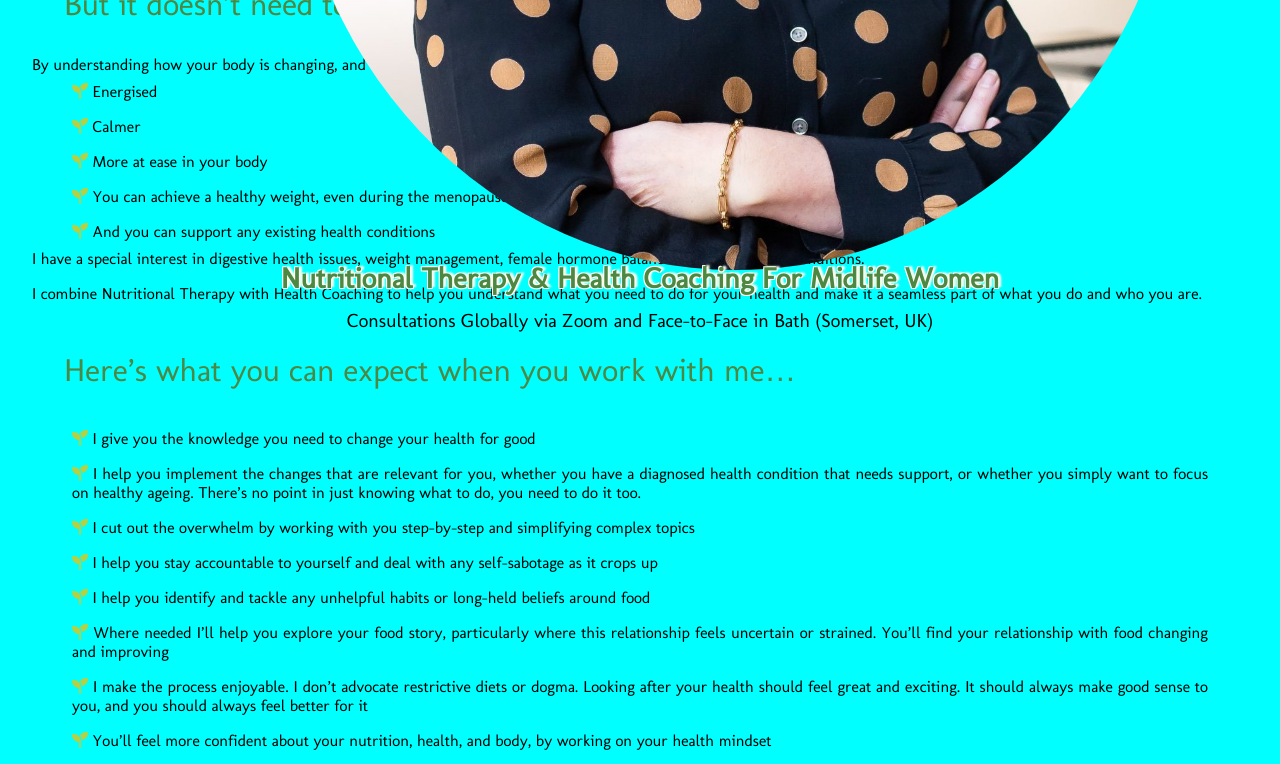
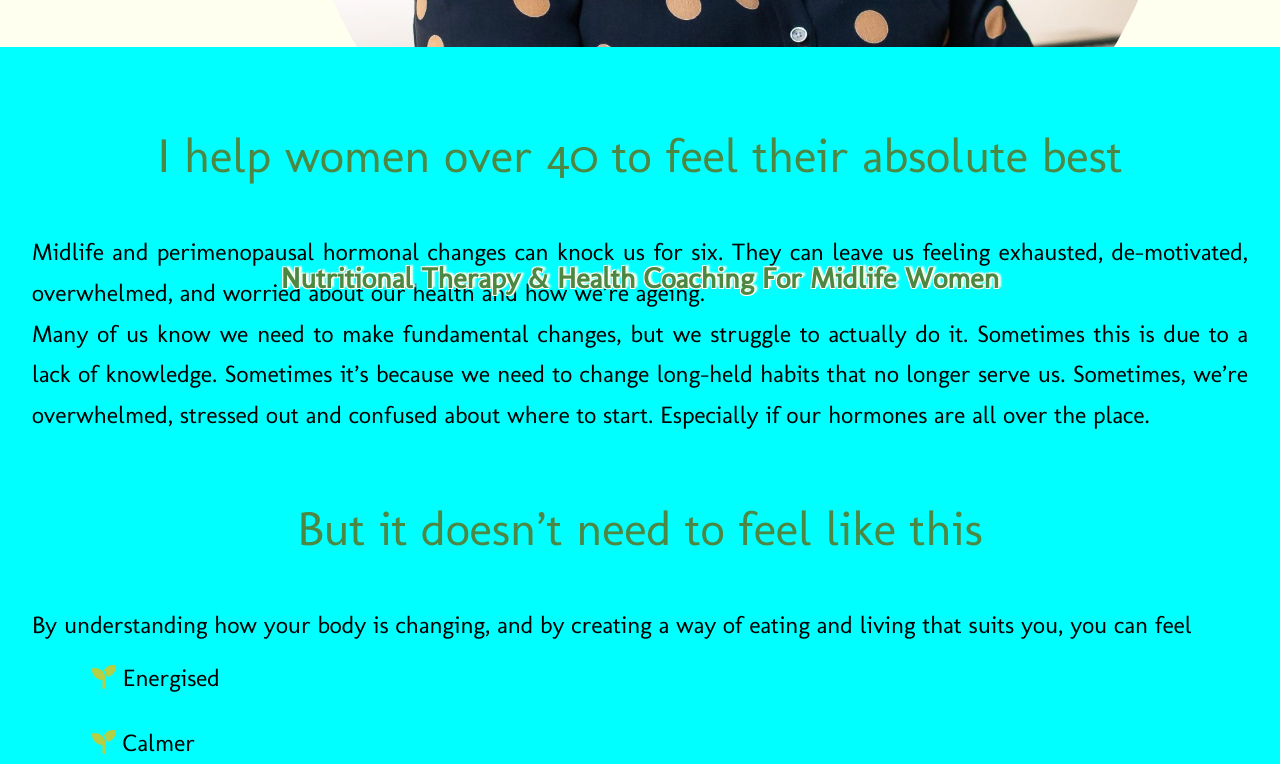
Before and after one commit to AnneCreeYates/black-nova-test, a plain HTML site: page index.html in a window 1280 px wide. Shown: the part 769-1533 px from the top of the page. Drawn offline with Linux system fonts and the light colour scheme.

Commit message:
in css added position, margin and padding to the main content; in main-content h1, p and li changed the padding font size and text alignment -- still needs a bit of twicking

```diff
--- a/styles.css
+++ b/styles.css
@@ -323,11 +323,34 @@ body {
 
 
 .main-content {
+  position: relative;
+  top: 20em;
+  margin: 0 auto;
+  padding: 2em;
   background-color: aqua;
   display: grid;
   gap: 1em;
   grid-template-columns: (3,1fr);
   grid-template-areas: "col1";
+}
+
+.main-content h1 {
+  padding: 1em;
+  text-align: center;
+}
+
+
+.main-content p, li {
+  font-size: 1.5em;
+  line-height: 1.7em;
+}
+
+.professional-summary p {
+  color: #e8b50f;
+  font-weight: 900;
+  padding: 2em;
+  font-size: 2em;
+  text-align: center;
 }
 
 
@@ -367,9 +390,8 @@ body {
 
 h1 {
     width: 100%;
-    font-size: 2em;
+    font-size: 3em;
     font-family: 'Molengo', sans-serif;
-    padding: 1em;
     color: #4c8744;
 }
 
```
